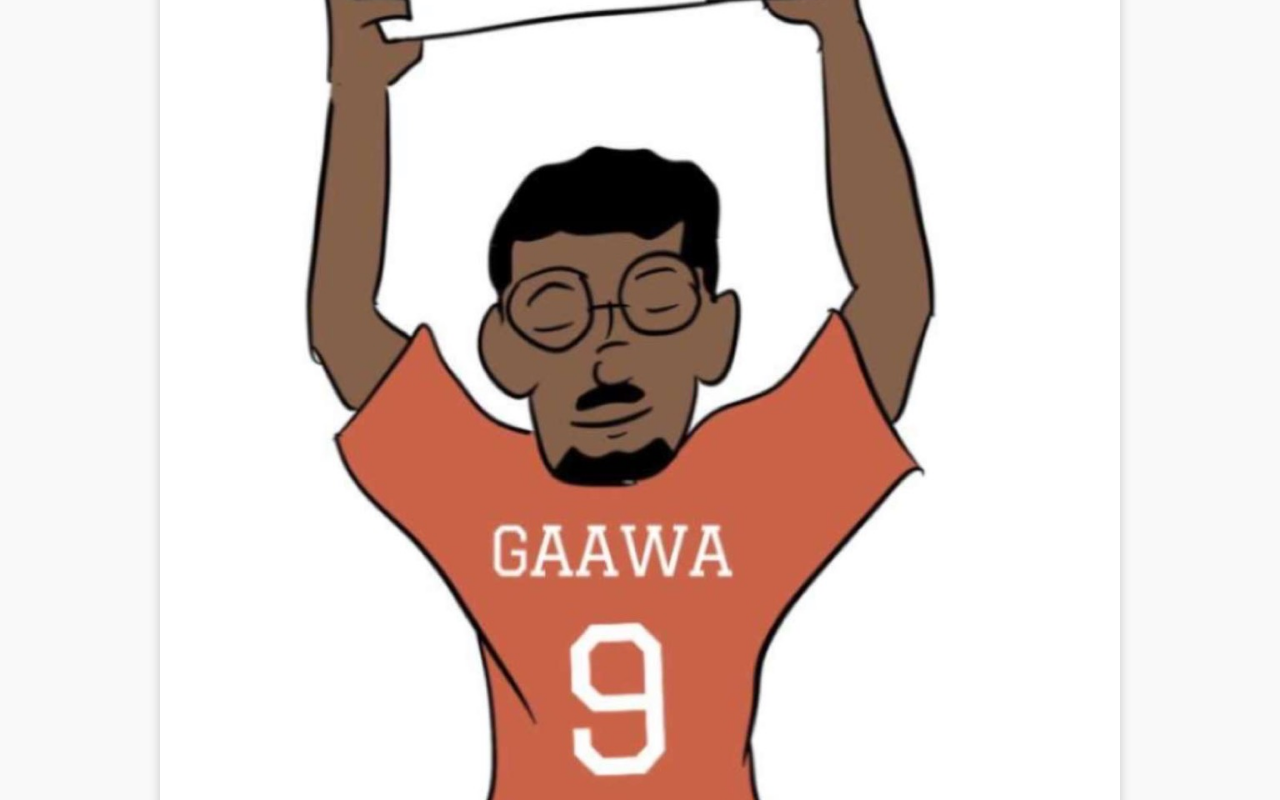
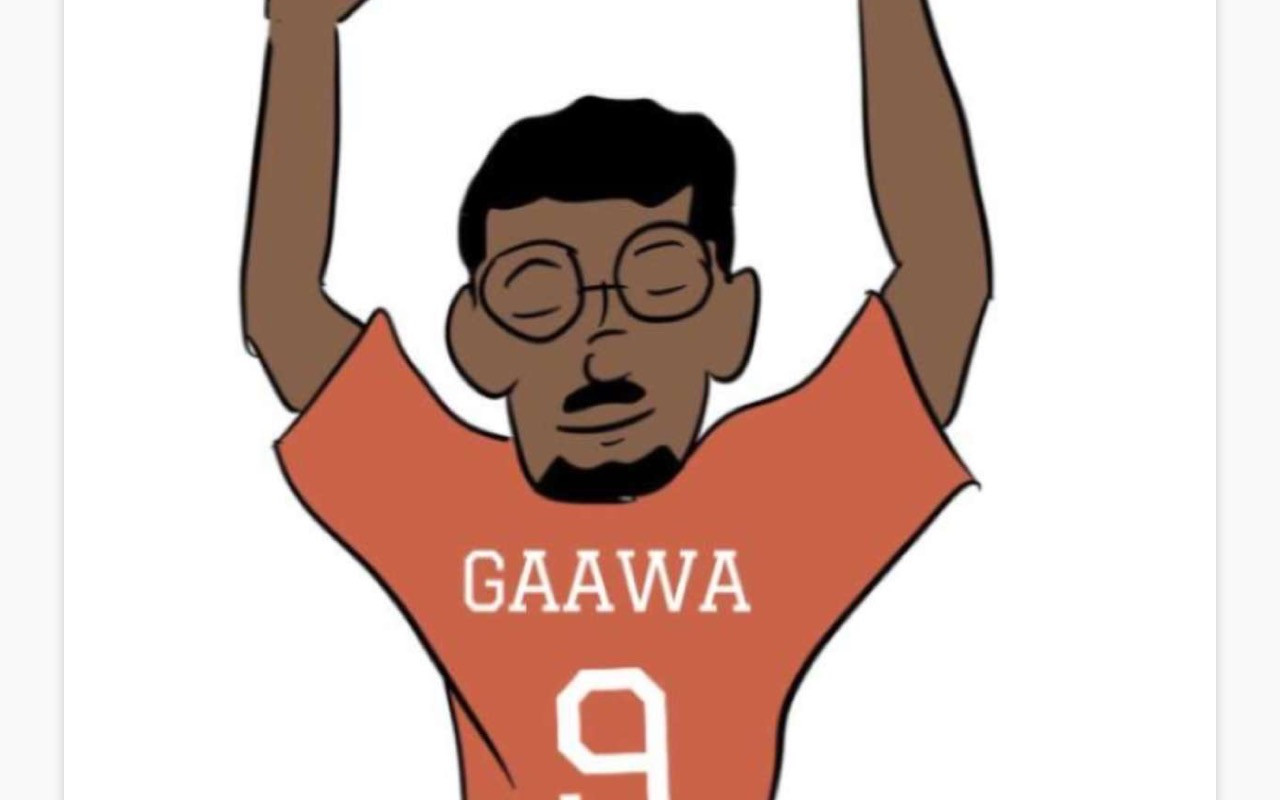
Before and after one commit to thegaawa/Barcode-Site, a plain HTML site: page index.html in a window 1280 px wide. Shown: the top 800 px of the page. Drawn offline with Linux system fonts and the light colour scheme.

Commit message:
Update styles.css

```diff
--- a/styles.css
+++ b/styles.css
@@ -13,7 +13,7 @@ body {
 }
 
 .center-image {
-    max-width: 75%;
+    max-width: 90%;
     height: auto;
     border-radius: 10px;
     box-shadow: 0 4px 12px rgba(0,0,0,0.2);
```
